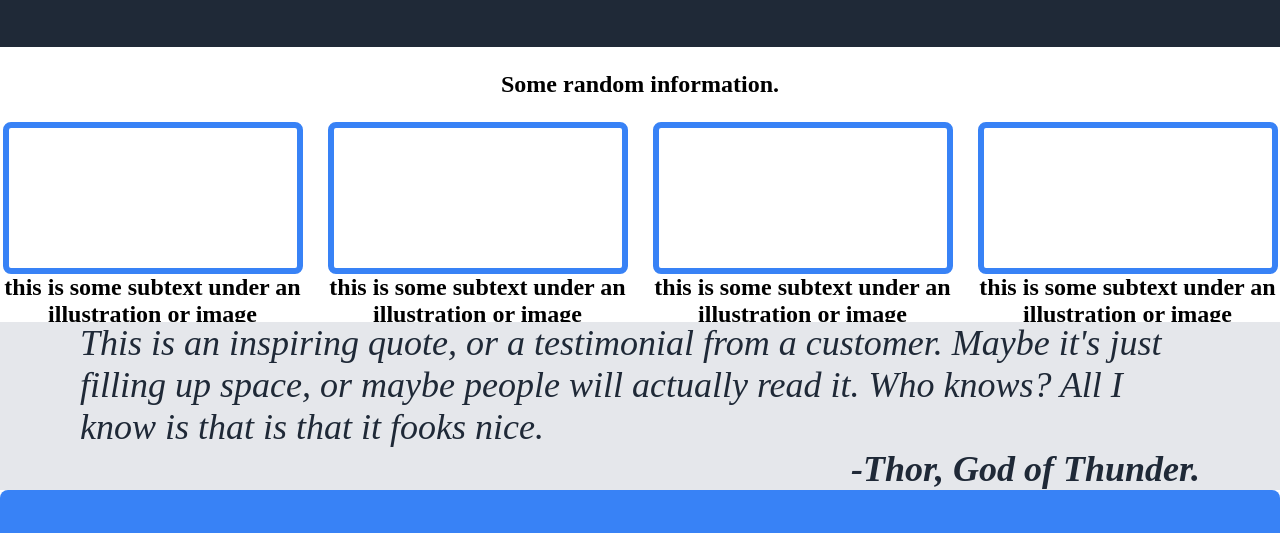
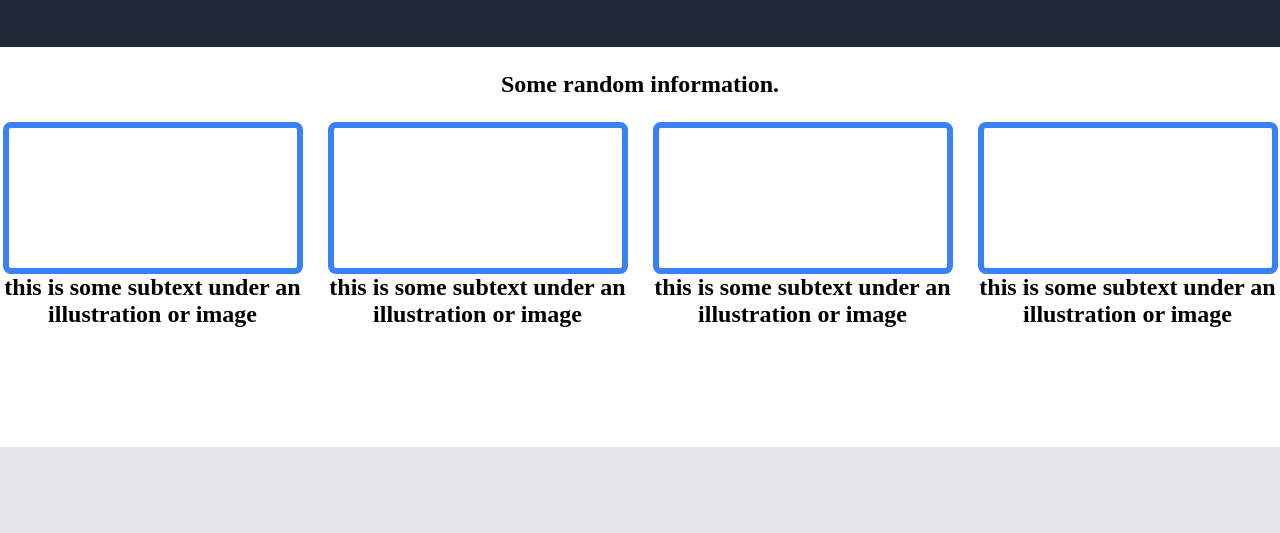
Before and after one commit to GoDETr/git-project, a plain HTML site: page index.html in a window 1280 px wide. Shown: the part 350-883 px from the top of the page. Drawn offline with Linux system fonts and the light colour scheme.

Commit message:
Make improvements with height.

```diff
--- a/style.css
+++ b/style.css
@@ -35,6 +35,7 @@ body{
     margin-left: 500px;
     font-weight: bold;
 }
+
 
 .left button{
     color:white;
@@ -129,15 +130,17 @@ body{
 }
 
 .random{
-    flex:1;
+    height: 400px;
+
 }
 .quote{
-    flex:1;
     background-color: #E5E7EB;
     justify-content: center;
     align-content: center;
     display: flex;
     flex-direction: column;
+    height: 400px;
+
 
 
 }
@@ -161,7 +164,6 @@ body{
 
 .time{
     display: flex;
-    flex:1;
     align-content: center;
     justify-content: center;
 
@@ -231,11 +233,12 @@ body{
     height:200px;
     justify-content: center;
     gap:25px;
-    flex:1;
+    height: 400px;
 }
 
 .boxes .one{
     width: 300px;
+    height: 300px;
 
 }
  .one div{
```
